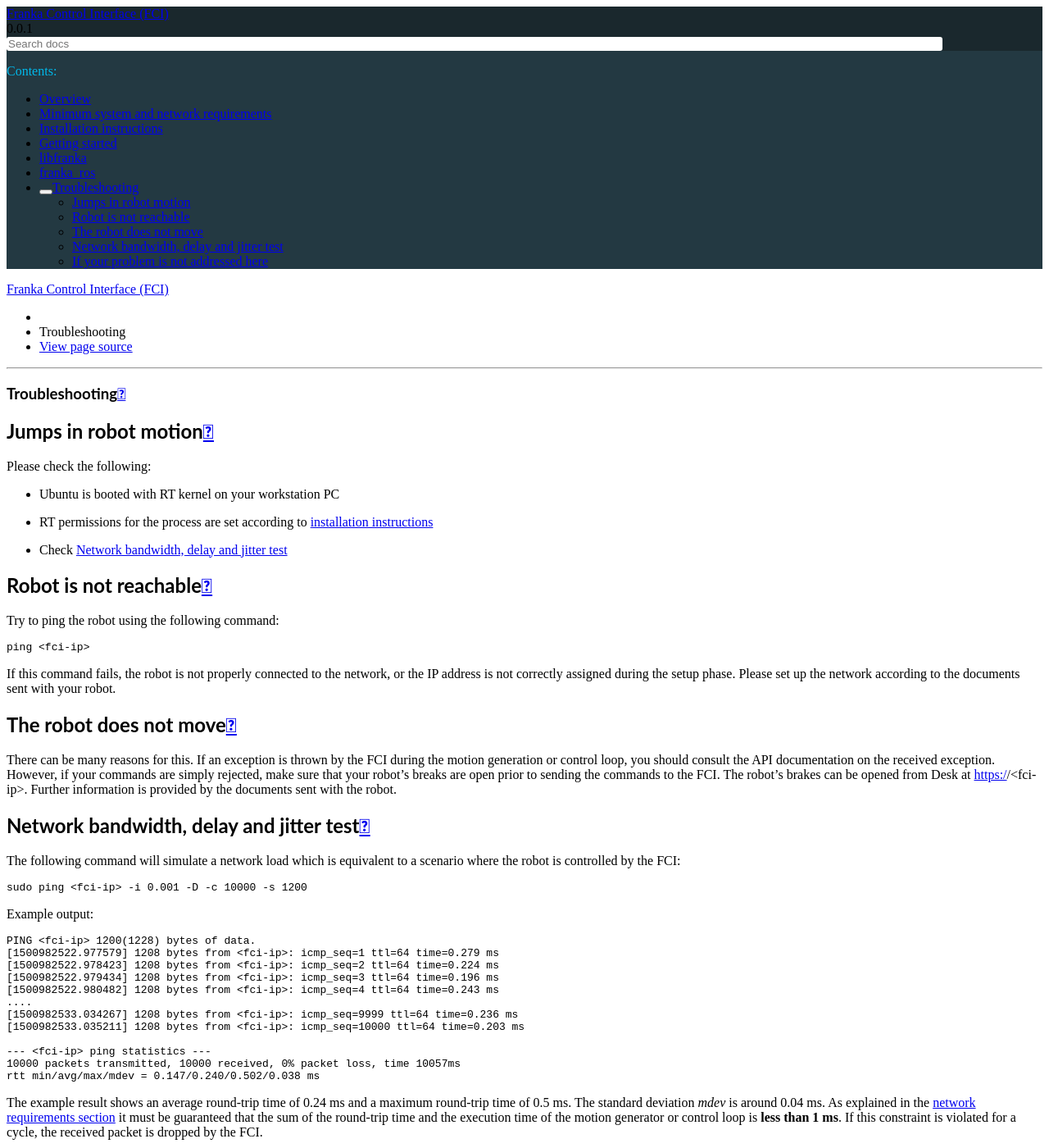
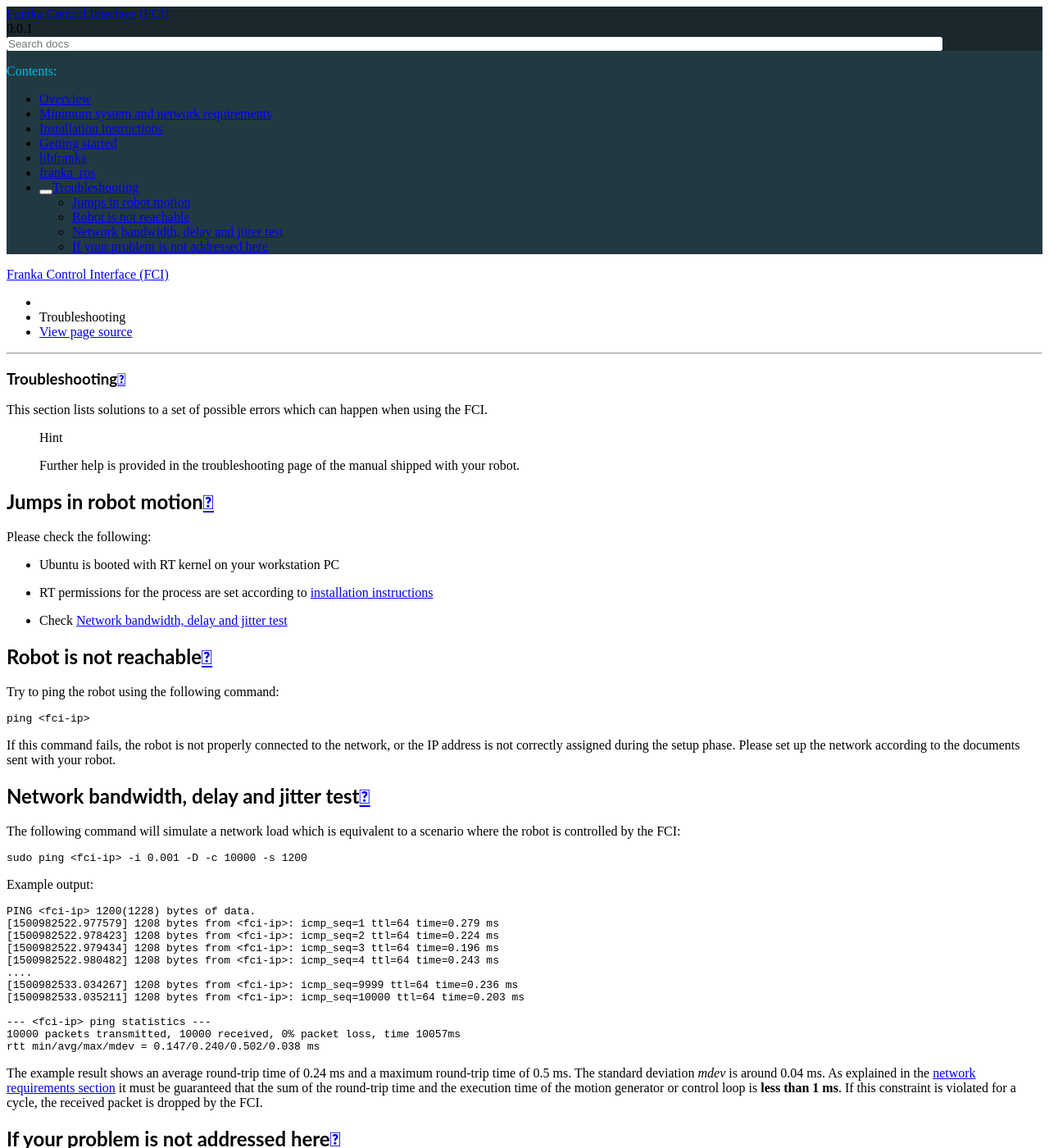
Before and after one commit to frankaemika/docs, a Sphinx documentation site: the page built from source/troubleshooting.rst, in a window 1280 px wide and 1400 px high. Shown: the whole window at 82% size. Built offline with Sphinx 7.4.7 and the Read the Docs theme 2.0.0, drawn with Linux system fonts in a browser that asks for light colours.

Commit message:
Added manual references. Removed open brakes section.

```diff
--- a/source/requirements.rst
+++ b/source/requirements.rst
@@ -24,8 +24,8 @@
 performance of your controller or make it unusable.
 
 .. hint::
-    To minimize the delay, use the LAN port of Control, and not the LAN port in the base of
-    your robot.
+    The best performance of your robot can be achieved when you directly connect to the LAN port
+    of Control.
 
 To control the robot, it must be guaranteed that the sum of the following time measurements is
 less than 1 ms:
--- a/source/troubleshooting.rst
+++ b/source/troubleshooting.rst
@@ -1,5 +1,10 @@
 Troubleshooting
 ===============
+This section lists solutions to a set of possible errors which can happen when using the FCI.
+
+ .. hint::
+
+	Further help is provided in the troubleshooting page of the manual shipped with your robot.
 
 
 Jumps in robot motion
@@ -26,18 +31,6 @@
 If this command fails, the robot is not properly connected to the network, or the IP address
 is not correctly assigned during the setup phase. Please set up the network according to the
 documents sent with your robot.
-
-
-.. _troubleshooting_open_brake:
-
-The robot does not move
------------------------
-
-There can be many reasons for this. If an exception is thrown by the FCI during the motion
-generation or control loop, you should consult the API documentation on the received exception.
-However, if your commands are simply rejected, make sure that your robot's breaks are open prior to
-sending the commands to the FCI. The robot's brakes can be opened from Desk at https://<fci-ip>.
-Further information is provided by the documents sent with the robot.
 
 
 .. _network-bandwidth-delay-test:
--- a/source/tutorial.rst
+++ b/source/tutorial.rst
@@ -79,5 +79,6 @@
 .. hint::
 
     If an error occurs at this point, perform the
-    :ref:`ping test <troubleshooting_robot_not_reachable>` and ensure that robot's brakes are
-    opened. The brakes can be opened the from Desk at `https://\<fci-ip\>`.
+    :ref:`ping test <troubleshooting_robot_not_reachable>` and ensure that the robot's fail-safe
+    safety locking system is opened. Further information are provided in the manual shipped with
+    the robot.
```
Also changed, not shown: source/libfranka.rst (+4 -4 lines).
